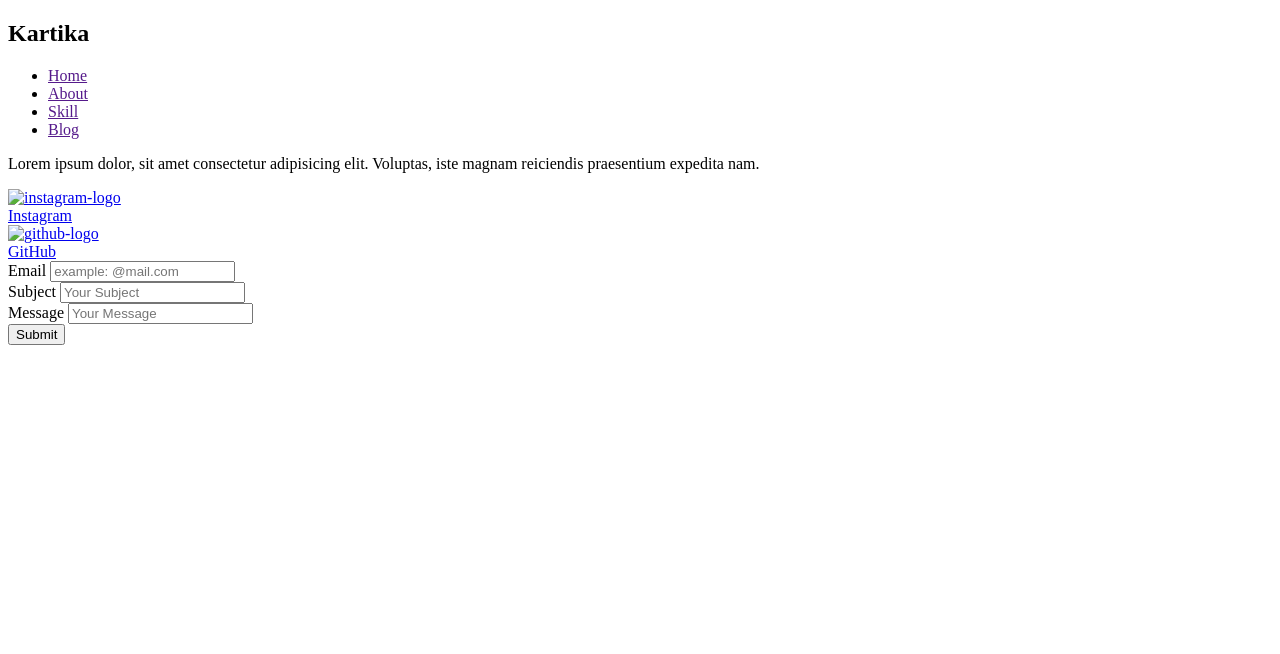
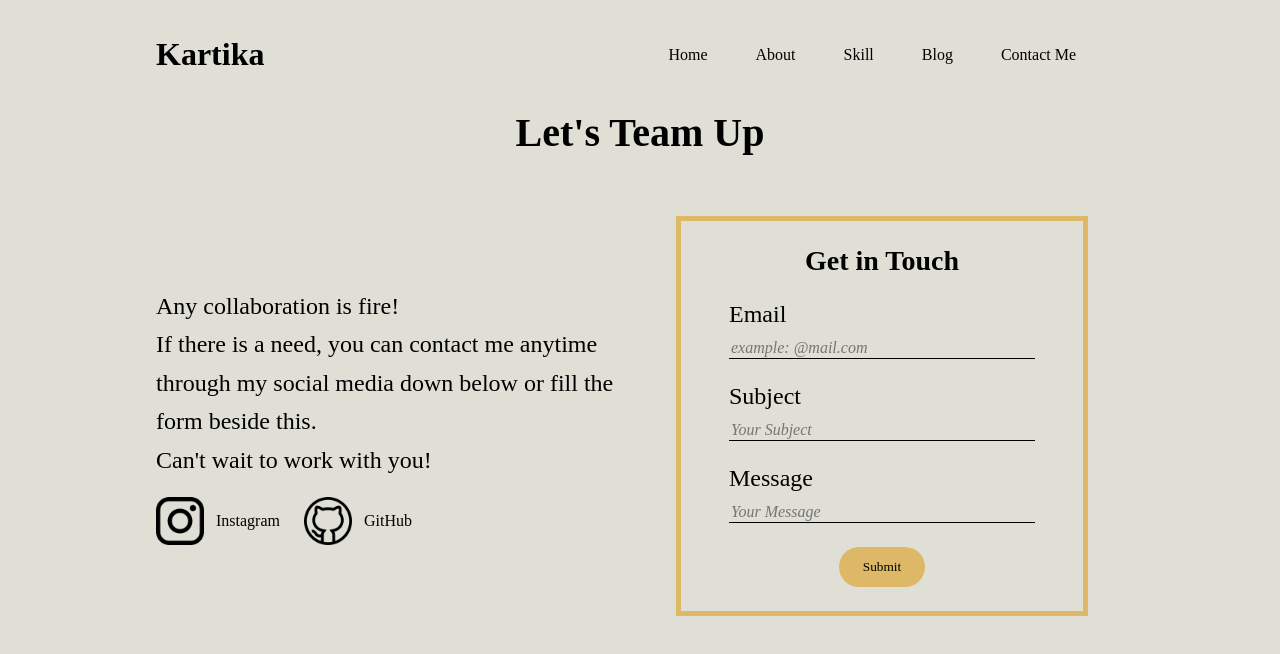
Before and after one commit to kartika18/Tugas-PersonalWebsite, a plain HTML site: page contact.html in a window 1280 px wide. Drawn offline with Linux system fonts and the light colour scheme; a web font is replaced by a local one.

Commit message:
fixing html and css

```diff
--- a/blog.css
+++ b/blog.css
@@ -0,0 +1,61 @@
+@import url("https://fonts.googleapis.com/css2?family=Gabarito&display=swap");
+
+:root {
+  --color-accent: #ddb967;
+}
+
+* {
+  font-family: "Gabarito";
+  box-sizing: border-box;
+  margin: 0;
+  background-color: #e0dfd5;
+}
+
+#navbar {
+  display: flex;
+  justify-content: space-between;
+  align-items: center;
+  margin: 36px 156px;
+}
+
+.list-navbar {
+  display: flex;
+  list-style: none;
+}
+
+.list-navbar a {
+  text-decoration: none;
+  color: black;
+  margin-right: 48px;
+}
+
+.list-navbar a:hover {
+  color: var(--color-accent);
+}
+
+#blog {
+  margin: 36px 240px;
+}
+
+#blog h1 {
+  text-align: center;
+  font-size: 2.5em;
+  margin-bottom: 36px;
+}
+
+#blog > div {
+  display: flex;
+  justify-content: space-between;
+  align-items: center;
+  margin: 24px 204px;
+  padding: 24px 36px;
+  border-radius: 24px;
+}
+
+#blog div,
+#blog h3,
+#blog p,
+#blog a,
+#blog img {
+  background-color: #ddb967;
+}
--- a/contact.css
+++ b/contact.css
@@ -0,0 +1,124 @@
+@import url("https://fonts.googleapis.com/css2?family=Gabarito&display=swap");
+
+:root {
+  --color-accent: #ddb967;
+}
+
+* {
+  font-family: "Gabarito";
+  box-sizing: border-box;
+  margin: 0;
+  background-color: #e0dfd5;
+}
+
+#navbar {
+  display: flex;
+  justify-content: space-between;
+  align-items: center;
+  margin: 36px 156px;
+}
+
+.list-navbar {
+  display: flex;
+  list-style: none;
+}
+
+.list-navbar a {
+  text-decoration: none;
+  color: black;
+  margin-right: 48px;
+}
+
+.list-navbar a:hover {
+  color: var(--color-accent);
+}
+
+#contact {
+  margin: 36px 156px;
+}
+
+#contact > h1 {
+  text-align: center;
+  font-size: 2.5em;
+  margin-bottom: 60px;
+}
+
+#contact > div {
+  display: flex;
+  justify-content: space-between;
+  align-items: center;
+}
+
+#contact-content {
+  width: 50%;
+}
+
+#contact-form {
+  width: 50%;
+}
+
+.contact-text {
+  font-size: 24px;
+  line-height: 1.6;
+}
+
+.contact-socmed {
+  display: flex;
+}
+
+.contact-socmed > a {
+  display: flex;
+  align-items: center;
+  margin-right: 24px;
+}
+
+.contact-socmed a {
+  gap: 12px;
+  text-decoration: none;
+  color: black;
+}
+
+form {
+  border: 5px solid #ddb967;
+  margin: 0 36px;
+  padding: 24px 48px;
+}
+
+form > h1 {
+  text-align: center;
+  margin-bottom: 24px;
+  font-size: 28px;
+}
+
+.input-group {
+  display: flex;
+  flex-direction: column;
+  margin-bottom: 24px;
+}
+
+.input-group label {
+  margin-bottom: 12px;
+  font-size: 24px;
+}
+
+.input-group input {
+  border: none;
+  border-bottom: 0.5px solid black;
+}
+
+.button-contact-form {
+  display: flex;
+  justify-content: center;
+}
+
+.btn-form {
+  border: none;
+  background-color: #ddb967;
+  padding: 12px 24px;
+  border-radius: 24px;
+}
+
+::-webkit-input-placeholder {
+  font-size: 16px;
+  font-style: italic;
+}
--- a/contact.html
+++ b/contact.html
@@ -8,31 +8,40 @@
   </head>
   <body>
     <header id="navbar">
+      <h1>Kartika</h1>
       <nav>
-        <h1>Kartika</h1>
         <ul class="list-navbar">
-          <li><a href="">Home</a></li>
-          <li><a href="">About</a></li>
-          <li><a href="">Skill</a></li>
-          <li><a href="">Blog</a></li>
+          <li><a href="index.html">Home</a></li>
+          <li><a href="about.html">About</a></li>
+          <li><a href="skill.html">Skill</a></li>
+          <li><a href="blog.html">Blog</a></li>
+          <li><a href="contact.html">Contact Me</a></li>
         </ul>
       </nav>
     </header>
     <section id="contact">
+      <h1>Let's Team Up</h1>
+      <div>
         <div id="contact-content">
-        <div class="contact-text">
-          <p>
-            Lorem ipsum dolor, sit amet consectetur adipisicing elit. Voluptas,
-            iste magnam reiciendis praesentium expedita nam.
+          <p class="contact-text">
+            Any collaboration is fire! <br />
+            If there is a need, you can contact me anytime through my social
+            media down below or fill the form beside this. <br />
+            Can't wait to work with you!
           </p>
-        </div>
-        <div class="contact-sosmed">
+          <br />
+          <div class="contact-socmed">
             <a
               href="https://www.instagram.com/karka18/"
               target="_blank"
               id="detail2-sosmed"
             >
-            <img src="images/instagram-logo.png" alt="instagram-logo" />
+              <img
+                src="assets/instagram-logo.png"
+                width="48px"
+                height="48px"
+                alt="instagram-logo"
+              />
               <div>Instagram</div>
             </a>
             <a
@@ -40,13 +49,19 @@
               target="_blank"
               id="detail2-sosmed"
             >
-            <img src="images/github.png" alt="github-logo" />
+              <img
+                src="assets/github.png"
+                width="48px"
+                height="48px"
+                alt="github-logo"
+              />
               <div>GitHub</div>
             </a>
           </div>
         </div>
         <div id="contact-form">
           <form>
+            <h1>Get in Touch</h1>
             <div class="input-group">
               <label for="input-email">Email</label>
               <input
@@ -57,17 +72,26 @@
             </div>
             <div class="input-group">
               <label for="input-subject">Subject</label>
-            <input type="text" id="input-subject" placeholder="Your Subject" />
+              <input
+                type="text"
+                id="input-subject"
+                placeholder="Your Subject"
+              />
             </div>
             <div class="input-group">
               <label for="input-message">Message</label>
-            <input type="text" id="input-message" placeholder="Your Message" />
+              <input
+                type="text"
+                id="input-message"
+                placeholder="Your Message"
+              />
             </div>
             <div class="button-contact-form">
               <button type="submit" class="btn-form">Submit</button>
             </div>
           </form>
         </div>
+      </div>
     </section>
   </body>
 </html>
--- a/skill.css
+++ b/skill.css
@@ -43,7 +43,7 @@
 }
 
 #skill-content h5,
-.exp-header h5 {
+#experience-content > h5 {
   font-size: 24px;
 }
 
@@ -71,9 +71,7 @@
 }
 
 .skill-list li,
-.exp-first-left p,
-.exp-first-left li,
-.exp-second-left li {
+.exp-header h5 {
   font-size: larger;
   line-height: 1.6;
 }
```
Also changed, not shown: about.html (+5 -5 lines), blog.html (+49 -12 lines), blogContent.html (+5 -5 lines), index.html (+5 -5 lines), skill.html (+8 -7 lines), assets/arrow.svg (added), assets/github.png (added), assets/instagram-logo.png (added). Lines whose indentation alone changed are shown as unchanged.
